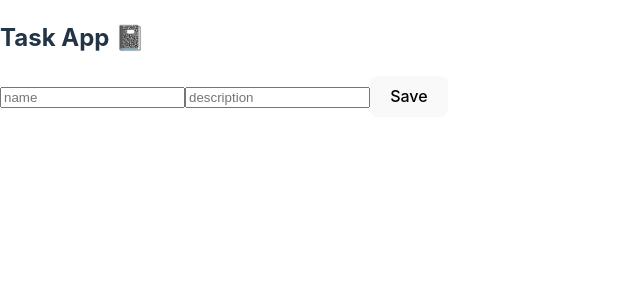
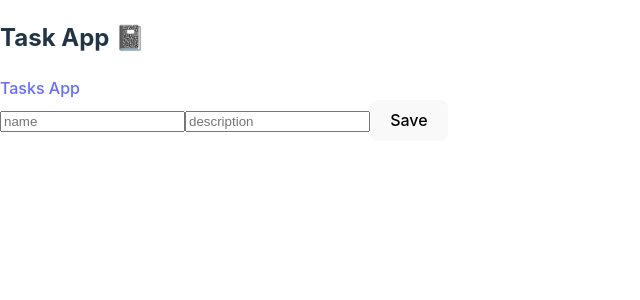
Before and after one commit to Renukta-21/ContextAPI-useReducer-TasksApp, a React (Vite) app: page /add-task in a window 1280 px wide. Shown: the top 300 px of the page, without its empty margins (0-640 px from the left). Built offline with nearby package versions, Linux system fonts and the light colour scheme.

Commit message:
react router navigation

```diff
--- a/src/App.jsx
+++ b/src/App.jsx
@@ -10,7 +10,8 @@ function App() {
       <BrowserRouter>
         <Routes>
          <Route path='/' element={ <TaskList />}/>
-         <Route path='/add-Task' element={ <AddTask />}/>
+         <Route path='/add-task' element={ <AddTask />}/>
+         <Route path='/edit-task/:id' element={ <AddTask />}/>
         </Routes>
       </BrowserRouter>
     </div>
--- a/src/components/AddTask.jsx
+++ b/src/components/AddTask.jsx
@@ -1,23 +1,31 @@
 import { v4 as uuid } from 'uuid'
 import { GlobalContext } from '../context/GlobalContext'
 import { useContext } from 'react'
+import { Link, useNavigate } from 'react-router'
 
 function AddTask() {
   const { dispatch } = useContext(GlobalContext)
+  const navigate = useNavigate()
 
   const handleSubmit = (e) => {
     e.preventDefault()
     const newForm = new FormData(e.target)
     const task = Object.fromEntries(newForm)
     dispatch({ type: 'ADD_TASK', payload: { ...task, id: uuid() } })
+    navigate('/')
   }
 
   return (
+    <div>
+      <div>
+        <Link to={'/'}>Tasks App</Link>
+      </div>
     <form onSubmit={handleSubmit}>
       <input type="text" placeholder="name" name="name" />
       <input type="text" placeholder="description" name="description" />
       <button>Save</button>
     </form>
+    </div>
   )
 }
 
--- a/src/components/TaskList.jsx
+++ b/src/components/TaskList.jsx
@@ -1,11 +1,16 @@
 import { useContext } from 'react'
 import { GlobalContext } from '../context/GlobalContext'
+import { Link } from 'react-router'
 
 function TaskList() {
   const { state, dispatch } = useContext(GlobalContext)
 
   return (
     <div>
+      <div style={{display:'flex', justifyContent:'space-between'}}>
+      <Link to={'/'}>Tasks App</Link>
+      <Link to={'/add-task'}>Add task</Link>
+      </div>
       {state.tasks.map((t) => (
         <div key={t.id}>
           <small>{t.id}</small>
```
